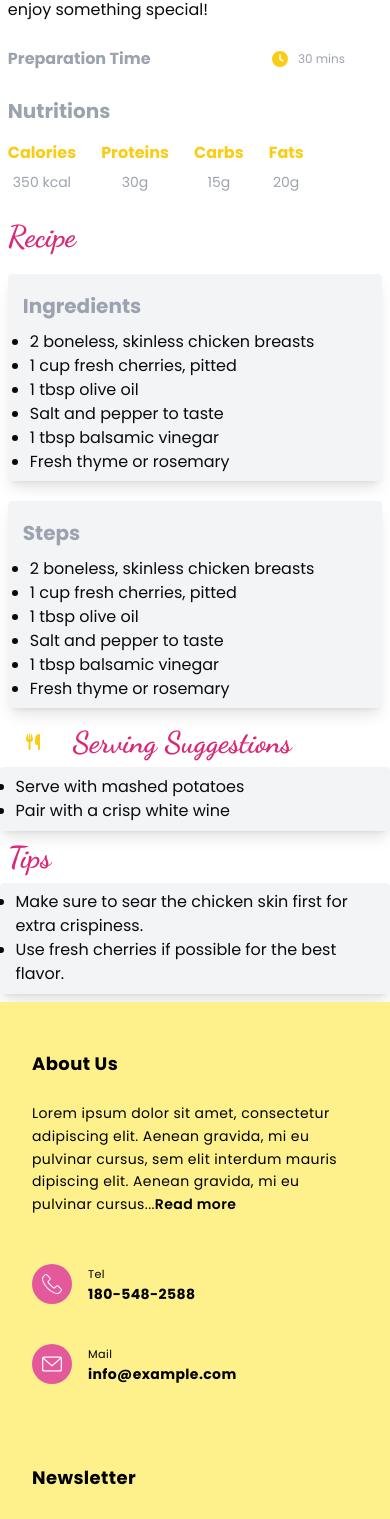
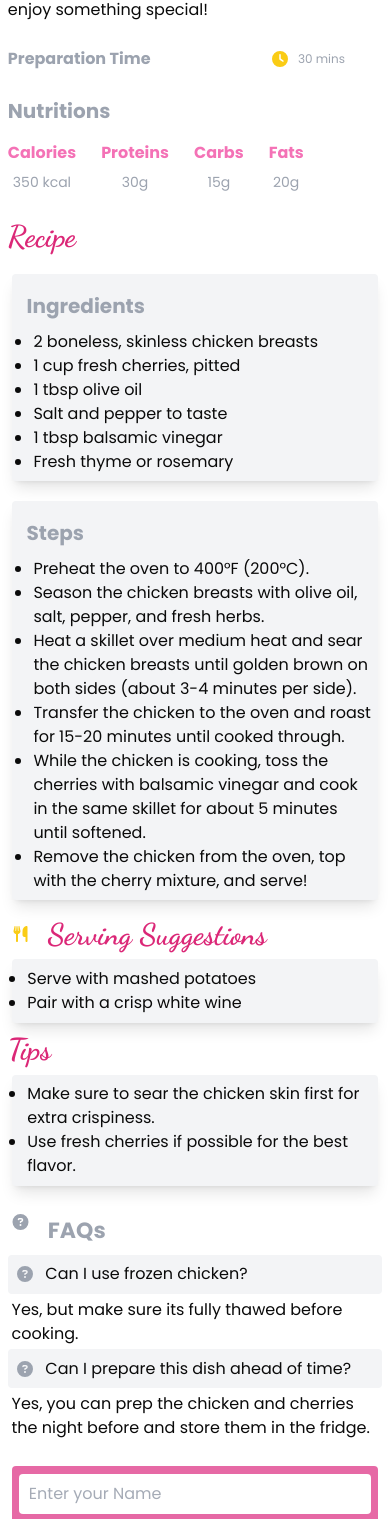
Before and after one commit to Aashra55/food-blog-assignment, a Next.js app: page /Blogs/1 in a window 390 px wide. Shown: the part 817-2336 px from the top of the page. Built offline with nearby package versions, Linux system fonts and the light colour scheme.

Commit message:
Update page.tsx

```diff
--- a/src/app/Blogs/[id]/page.tsx
+++ b/src/app/Blogs/[id]/page.tsx
@@ -3,6 +3,7 @@ import { faStar,faStarHalfAlt, faClock, faUtensils, faQuestionCircle } from '@fo
 import { blogs, FAQ } from '../cards';
 import { notFound } from 'next/navigation';
 import Image from 'next/image';
+import CommentSection from '@/app/components/commentSection';
 
 export async function generateStaticParams() {
   return blogs.map((e) => ({
@@ -66,19 +67,19 @@ const BlogDetail = ({ params }: { params: { id: string } }) => {
         <div className='text-gray-400 font-bold lg:text-2xl text-[20px] mt-[25px]'>Nutritions</div>
         <div className=' mt-[15px] flex lg:gap-[50px] gap-[25px] text-gray-400'>
             <div className='flex flex-col gap-[7px] items-center'>
-                <p className='text-yellow-400 font-bold'>Calories</p>
+                <p className='text-pink-400 font-bold'>Calories</p>
                 <p className='text-[14px]'>{blog.nutrition.calories}</p>
             </div>
             <div className='flex flex-col gap-[7px] items-center'>
-                <p className='text-yellow-400 font-bold'>Proteins</p>
+                <p className='text-pink-400 font-bold'>Proteins</p>
                 <p className='text-[14px]'>{blog.nutrition.protein}</p>
             </div>
             <div className='flex flex-col gap-[7px] items-center'>
-                <p className='text-yellow-400 font-bold'>Carbs</p>
+                <p className='text-pink-400 font-bold'>Carbs</p>
                 <p className='text-[14px]'>{blog.nutrition.carbs}</p>
             </div>
             <div className='flex flex-col gap-[7px] items-center'>
-                <p className='text-yellow-400 font-bold'>Fats</p>
+                <p className='text-pink-400 font-bold'>Fats</p>
                 <p className='text-[14px]'>{blog.nutrition.fats}</p>
             </div>
         </div>
@@ -89,7 +90,8 @@ const BlogDetail = ({ params }: { params: { id: string } }) => {
         <div className='p-[2%] lg:pl-[4%] md:pl-[4%] lg:pr-[4%] md:pr-[4%] flex flex-col gap-[20px]'>
             <p className=' lg:text-5xl md:text-5xl text-3xl font-bold text-pink-600 mainName mt-[10px]'>Recipe</p>
             <div className='flex lg:flex-row md:flex-row flex-col w-full gap-[20px] lg:gap-[90px] md:gap-[70px]'>
-            <div className='bg-gray-100 p-[2%] pl-[4%] rounded-sm lg:rounded-xl md:rounded-xl lg:w-[50%] md:w-[50%] shadow-lg'>
+            <div className='bg-gray-100 p-[2%] pl-[4%] rounded-sm lg:rounded-xl md:rounded-xl lg:w-[50%] md:w-[50%] shadow-lg
+            lg:mx-[0px] md:mx-[0px] mx-[1%]'>
             <p className=' lg:text-3xl md:text-3xl text-xl font-bold text-gray-400  mt-[10px]'>Ingredients</p>
             <ul className='pl-[2%] mt-[10px] lg:mt-[20px]'>
             {blog.recipe.ingredients.map((e:string[])=>(
@@ -97,10 +99,11 @@ const BlogDetail = ({ params }: { params: { id: string } }) => {
             ))}
             </ul>
             </div>
-            <div className='bg-gray-100 p-[2%] pl-[4%] rounded-sm lg:rounded-xl md:rounded-xl lg:w-[50%] md:w-[50%] shadow-lg'>
+            <div className='bg-gray-100 p-[2%] pl-[4%] rounded-sm lg:rounded-xl md:rounded-xl lg:w-[50%] md:w-[50%] shadow-lg
+            lg:mx-[0px] md:mx-[0px] mx-[1%]'>
             <p className=' lg:text-3xl md:text-3xl text-xl font-bold text-gray-400  mt-[10px]'>Steps</p>
             <ul  className='pl-[2%] mt-[10px] lg:mt-[20px]'>
-              {blog.recipe.ingredients.map((e:string[])=>(
+              {blog.recipe.steps.map((e:string[])=>(
                 <li className='list-disc '>{e}</li>
               ))}
             </ul>
@@ -108,10 +111,11 @@ const BlogDetail = ({ params }: { params: { id: string } }) => {
             </div>
         </div>
         <div className='flex gap-[15px] p-[2%] items-center lg:pl-[4%] md:pl-[4%] lg:pr-[4%] md:pr-[4%]'>
-          <FontAwesomeIcon icon={faUtensils} className='w-[50px] text-yellow-400'/>
+          <FontAwesomeIcon icon={faUtensils} className='lg:w-[50px] md:w-[50px] w-[25px] text-yellow-400'/>
           <p className='lg:text-5xl md:text-5xl text-3xl text-pink-600 mainName font-bold'>Serving Suggestions</p>
         </div>
-        <div className='bg-gray-100 p-[2%] pl-[4%] rounded-sm lg:rounded-xl md:rounded-xl shadow-lg lg:ml-[4%] md:ml-[4%] lg:mr-[4%] md:mr-[4%]'>
+        <div className='bg-gray-100 p-[2%] pl-[4%] rounded-sm lg:rounded-xl lg:mx-[0px] md:mx-[0px] mx-[3%]
+        md:rounded-xl shadow-lg lg:ml-[4%] md:ml-[4%] lg:mr-[4%] md:mr-[4%]'>
           <ul>
           {blog.servingSuggestions.map((e:string[])=>(
             <li className='list-disc'>{e}</li>
@@ -121,13 +125,32 @@ const BlogDetail = ({ params }: { params: { id: string } }) => {
         <div className=' p-[2%] items-center lg:pl-[4%] md:pl-[4%] lg:pr-[4%] md:pr-[4%]'>
         <p className='lg:text-5xl md:text-5xl text-3xl text-pink-600 mainName font-bold'>Tips</p>
         </div>
-        <div className='bg-gray-100 p-[2%] pl-[4%] rounded-sm lg:rounded-xl md:rounded-xl shadow-lg lg:ml-[4%] md:ml-[4%] lg:mr-[4%] md:mr-[4%]'>
+        <div className='bg-gray-100 p-[2%] pl-[4%] rounded-sm lg:rounded-xl md:rounded-xl lg:mx-[0px] md:mx-[0px] mx-[3%]
+        shadow-lg lg:ml-[4%] md:ml-[4%] lg:mr-[4%] md:mr-[4%]'>
           <ul>
           {blog.tips.map((e:string[])=>(
             <li className='list-disc'>{e}</li>
           ))}
           </ul>
         </div>
+        <div className=' p-[2%] items-center lg:pl-[4%] md:pl-[4%] lg:pr-[4%] md:pr-[4%] mt-[20px] justify-bottom'>
+          <div className='flex gap-[15px]'>
+            <FontAwesomeIcon icon={faQuestionCircle} className='w-[25px] lg:w-[35px] md:w-[35px] text-gray-400'/>
+            <p className='text-gray-400 font-bold lg:text-4xl md:text-4xl text-[22px]'>FAQs</p>
+          </div>
+        </div>
+        {blog.faq.map((e:any)=>(
+                  <div className=' p-[2%] pt-[0px] pb-[0px] lg:ml-[2%] md:ml-[2%] lg:mr-[2%] md:mr-[2%]'>
+                  <div className='bg-gray-100 p-[2%] w-auto rounded-sm lg:rounded-xl md:rounded-xl flex items-center gap-[10px]'>
+                  <FontAwesomeIcon icon={faQuestionCircle} className='w-[20px] lg:w-[25px] md:w-[25px] text-gray-400'/>
+                  <p>{e.question}</p>
+                  </div>
+                  <p className='p-[1%]'>{e.answer}</p>
+                </div>
+        ))}
+        <div className='p-[2%]'>
+          <CommentSection/>
+        </div>
     </div>
   );
 };
```
